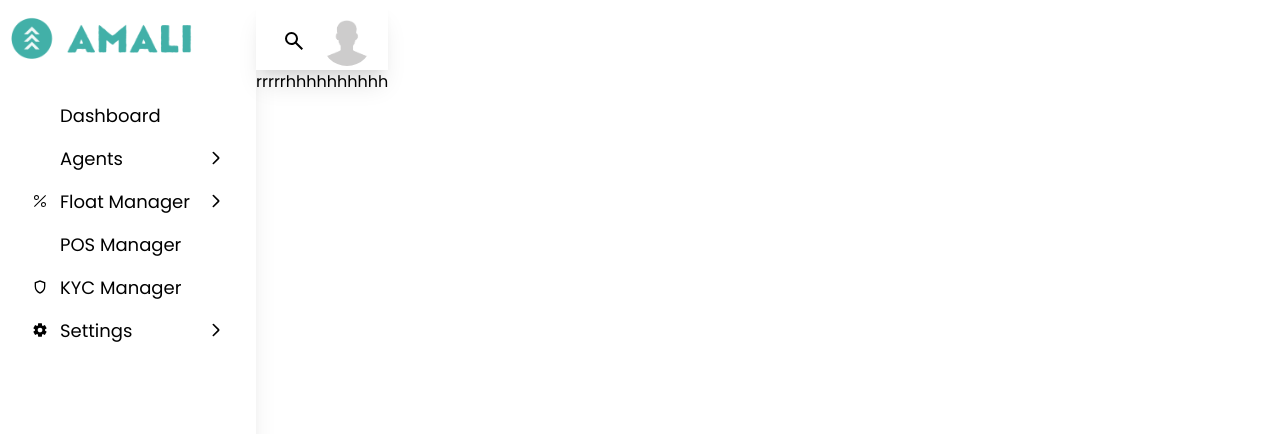
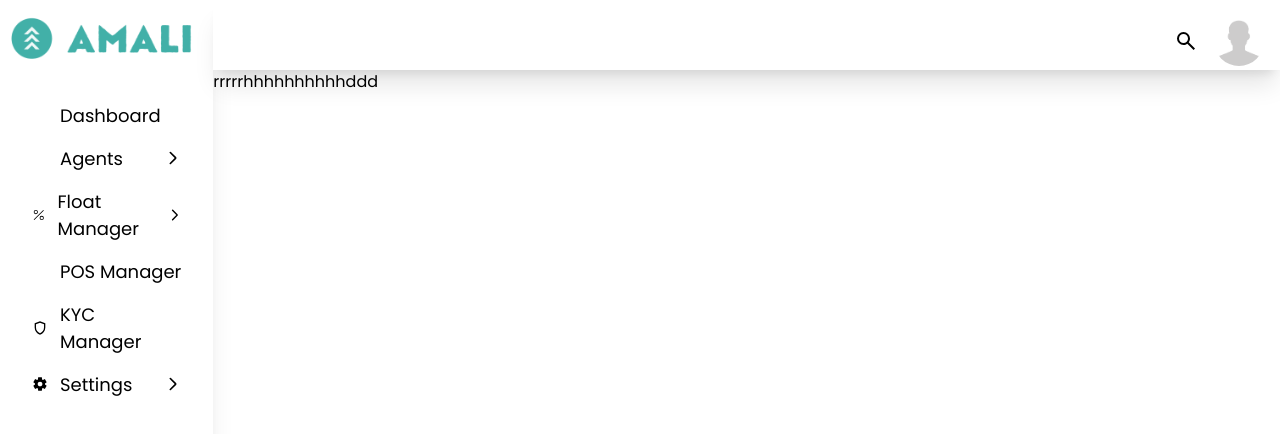
Before and after one commit to thrindleProjects/amali-inclusion, a Next.js app: page /admin/dashboard in a window 1280 px wide. Shown: the top 434 px of the page. Built offline with nearby package versions, Linux system fonts and the light colour scheme; some icons are missing.

Commit message:
style navbar correction

```diff
--- a/src/components/shared/NavBar/index.ts
+++ b/src/components/shared/NavBar/index.ts
@@ -1 +1 @@
-export {default} from "./NavBar"
+export { default } from "./NavBar";
--- a/src/layout/AuthLayout/AuthLayout.tsx
+++ b/src/layout/AuthLayout/AuthLayout.tsx
@@ -25,7 +25,7 @@ const AuthLayout: FC<PropsWithChildren> = ({ children }) => {
 					{isOpen && !largeScreen && <MobileSideNav setIsOpen={setIsOpen} />}
 				</AnimatePresence>
 
-				<main className="relative  h-full   w-screen">
+				<main className="relative  h-full flex-1  w-full">
 					<NavBar toggleSidebar={toggleSidebar} isOpen={isOpen} />
 
 					<div className="w-full flex-1 p-5 pt-5 lg:p-10">{children}</div>
--- a/src/pages/admin/dashboard.tsx
+++ b/src/pages/admin/dashboard.tsx
@@ -5,7 +5,7 @@ const dashboard = () => {
 	return (
 		<AuthLayout>
 			<div className="flex">
-				rrrrrhhhhhhhhhh
+				rrrrrhhhhhhhhhhddd
 			</div>
 		</AuthLayout>
 	);
```
